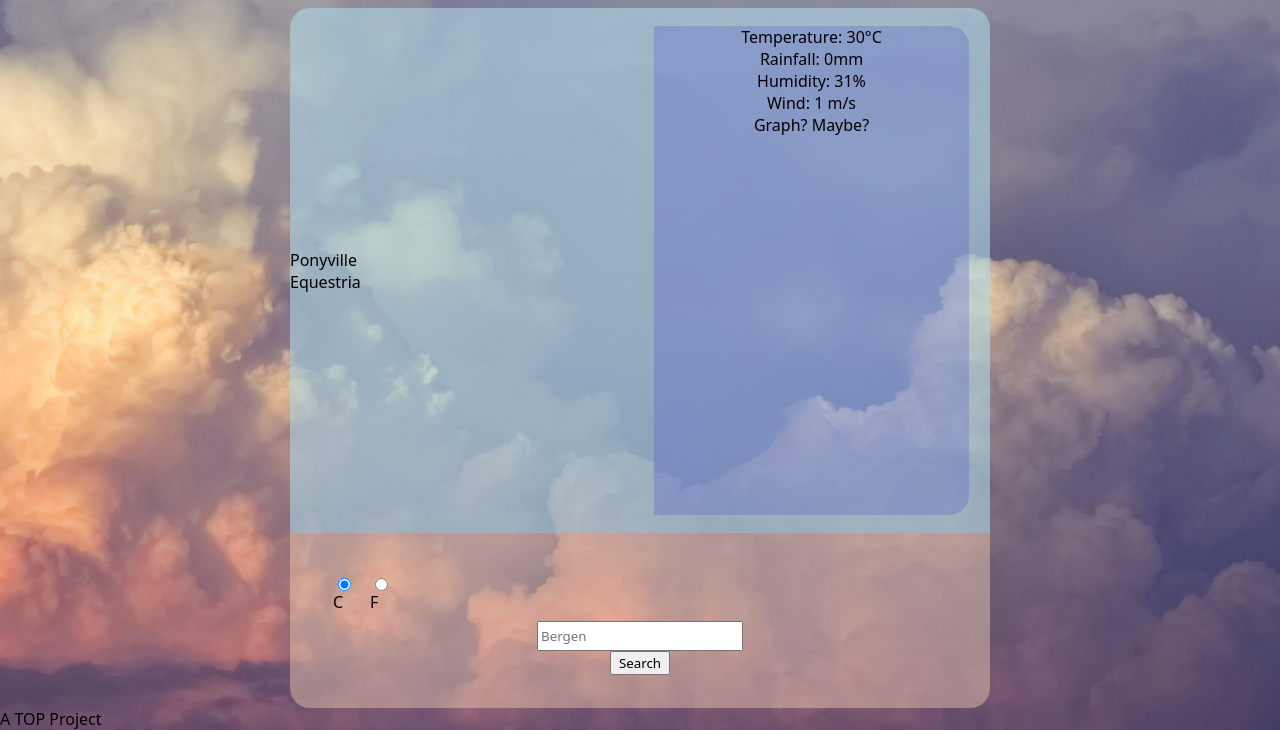
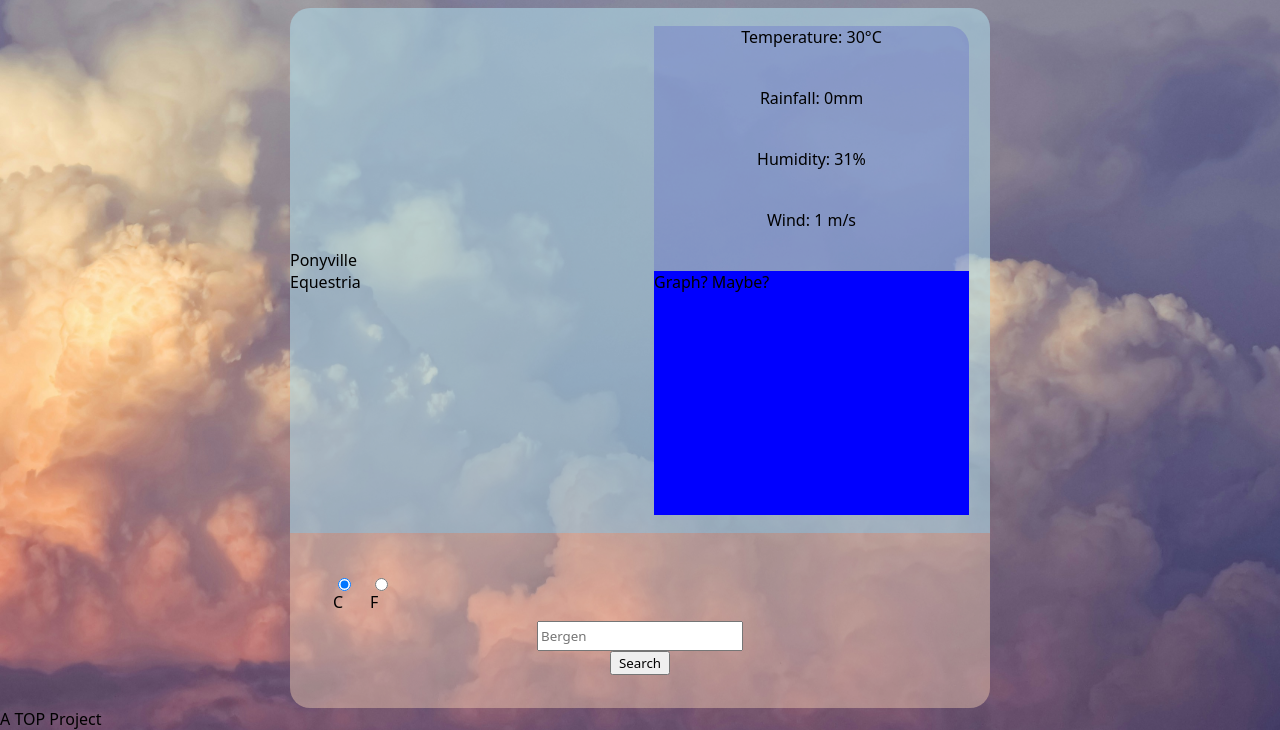
Before and after one commit to ATlexEide/weather-app, a website built with webpack: page src/index.html in a window 1280 px wide. Shown: the part 86-816 px from the top of the page. Built offline with nearby package versions, Linux system fonts and the light colour scheme.

Commit message:
Change graph size

```diff
--- a/src/css/style.css
+++ b/src/css/style.css
@@ -48,11 +48,18 @@ h1 {
     display: flex;
     flex-direction: column;
     align-items: center;
+    justify-content: space-between;
     width: 45%;
     height: 93%;
     margin-right: 3%;
     background-color: rgb(51, 48, 202, .2);
     border-radius: 0px 20px 20px 0px;
+}
+
+#graph {
+    background-color: blue;
+    height: calc(100%/2);
+    width: 100%;
 }
 
 
```
